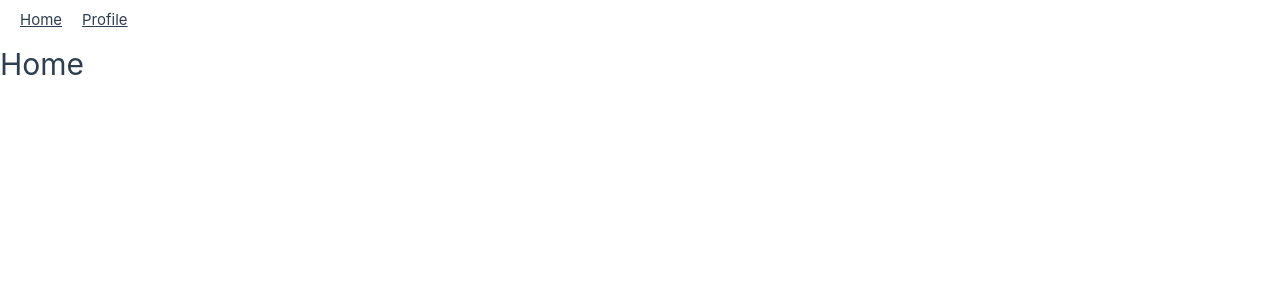
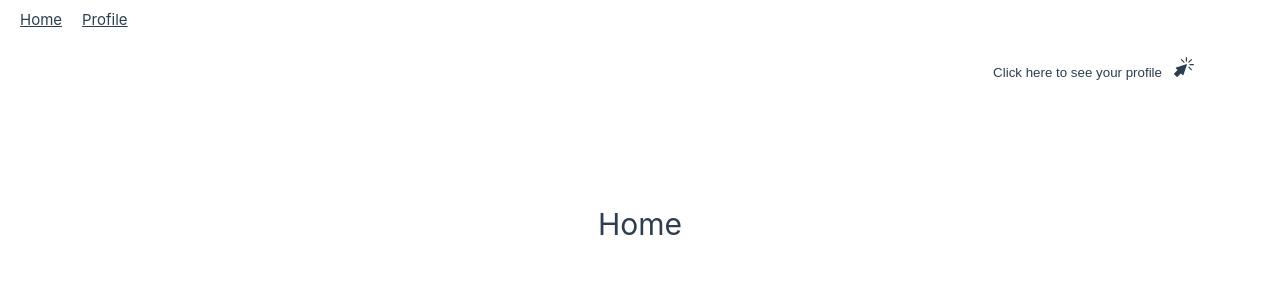
Before and after one commit to cameronkuo/Titansoft-interview, a Vue app in the folder web/: page / in a window 1280 px wide. Shown: the top 300 px of the page. Built offline with nearby package versions, Linux system fonts and the light colour scheme; no server answers.

Commit message:
feat(web): Update HomeView to add profile hint button

```diff
--- a/web/src/views/HomeView.vue
+++ b/web/src/views/HomeView.vue
@@ -1,8 +1,29 @@
 <script setup lang="ts">
+import IconSprite from '@/components/IconSprite.vue'
 </script>
 
 <template>
-  <main>
+  <main class="mx-auto mt-[20vh] flex max-w-screen-sm flex-col items-center justify-center gap-5">
     <h1>Home</h1>
   </main>
+  <button id="hint-button" class="fixed right-20 top-14 border-none bg-transparent text-inherit">
+    <span class="mr-3">Click here to see your profile</span>
+    <IconSprite id="click-here" class="w-5" style="transform: scaleX(-1)" />
+  </button>
 </template>
+
+<style lang="scss" scoped>
+#hint-button :deep(svg) {
+  animation: identifier 1s infinite ease-in-out;
+  z-index: 999;
+}
+
+@keyframes identifier {
+  0% {
+    transform: translate(0, 0) scaleX(-1) scale(1);
+  }
+  50% {
+    transform: translate(10px, -10px) scaleX(-1) scale(1.1);
+  }
+}
+</style>
```
Also changed, not shown: web/src/assets/images/sprites.svg.
